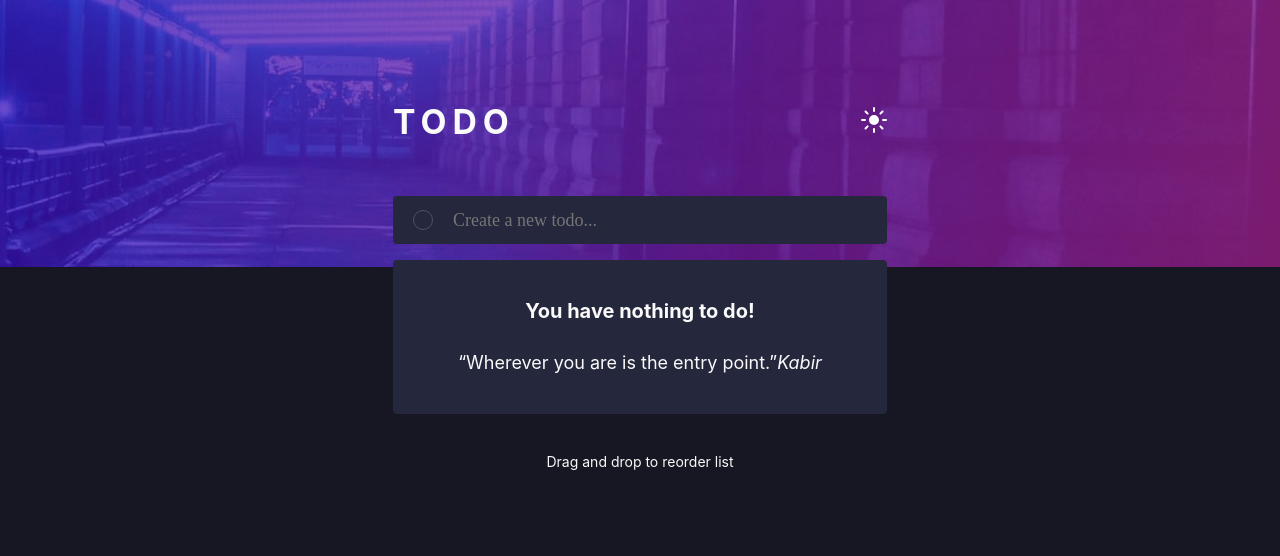
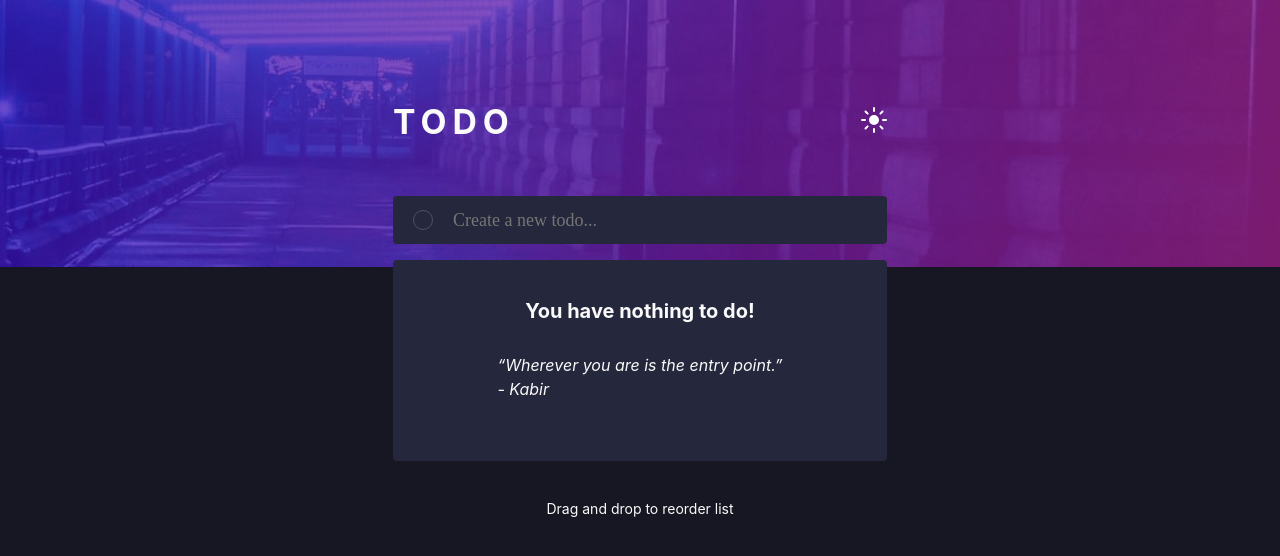
Before and after one commit to ClaytonDewey/dnd-todo-app, a React (Vite) app: page / in a window 1280 px wide. Shown: the top 556 px of the page. Built offline with nearby package versions, Linux system fonts and the light colour scheme.

Commit message:
Add css for blockquote

```diff
--- a/src/sass/base/_typography.scss
+++ b/src/sass/base/_typography.scss
@@ -13,3 +13,21 @@ h1 {
 h2 {
   font-size: 2rem;
 }
+
+blockquote {
+  font-size: 1.6rem;
+  font-style: italic;
+  font-weight: 400;
+  margin: 0 0 2rem;
+  line-height: 1.5;
+  border-left: none;
+  padding: 0;
+}
+
+cite {
+  display: block;
+
+  &::before {
+    content: ' - ';
+  }
+}
```
